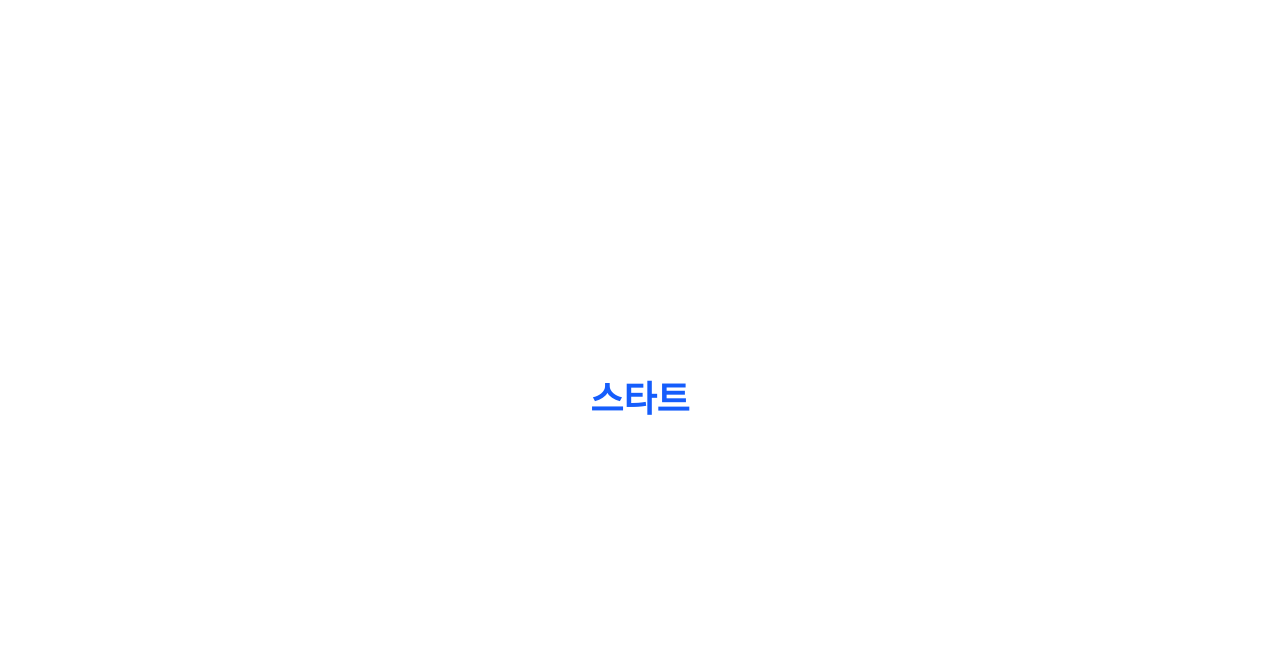
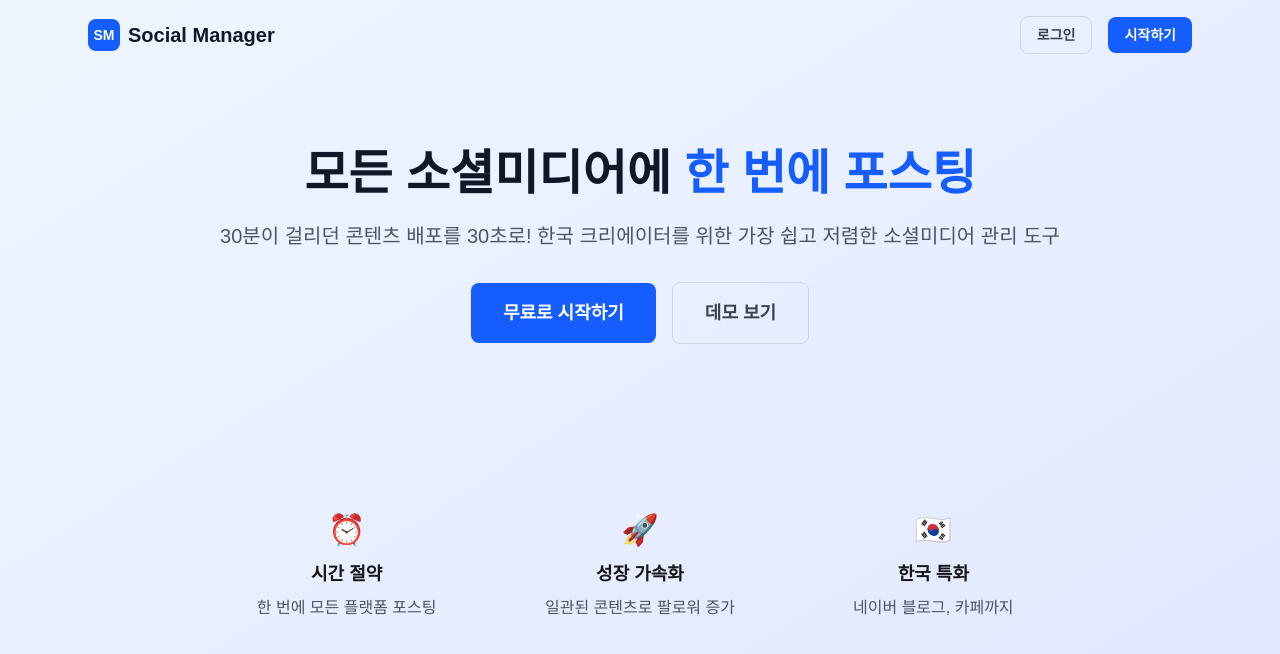
Before and after one commit to gisung3253/my_manager, a Next.js app: page / in a window 1280 px wide. Shown: the top 654 px of the page. Built offline with nearby package versions, Linux system fonts and the light colour scheme.

Commit message:
전체적인 메인페이지 틀 설계

```diff
--- a/src/app/page.tsx
+++ b/src/app/page.tsx
@@ -1,9 +1,34 @@
+import Header from '@/components/layout/Header'
+import Hero from '@/components/layout/Hero'
+
 export default function Home() {
   return (
-    <main className="min-h-screen flex items-center justify-center">
-      <h1 className="text-4xl font-bold text-blue-600">
-        스타트
-      </h1>
+    <main className="min-h-screen bg-gradient-to-br from-blue-50 to-indigo-100">
+      <Header />
+      <Hero />
+
+      {/* 간단한 특징 */}
+      <section className="px-6 py-16 max-w-4xl mx-auto">
+        <div className="grid md:grid-cols-3 gap-8 text-center">
+          <div className="p-6">
+            <div className="text-3xl mb-3">⏰</div>
+            <h3 className="text-lg font-semibold mb-2">시간 절약</h3>
+            <p className="text-gray-600">한 번에 모든 플랫폼 포스팅</p>
+          </div>
+
+          <div className="p-6">
+            <div className="text-3xl mb-3">🚀</div>
+            <h3 className="text-lg font-semibold mb-2">성장 가속화</h3>
+            <p className="text-gray-600">일관된 콘텐츠로 팔로워 증가</p>
+          </div>
+
+          <div className="p-6">
+            <div className="text-3xl mb-3">🇰🇷</div>
+            <h3 className="text-lg font-semibold mb-2">한국 특화</h3>
+            <p className="text-gray-600">네이버 블로그, 카페까지</p>
+          </div>
+        </div>
+      </section>
     </main>
   )
 }
--- /dev/null
+++ b/src/components/layout/Header.tsx
@@ -0,0 +1,19 @@
+import Logo from '../ui/Logo'
+import Button from '../ui/Button'
+
+export default function Header() {
+  return (
+    <header className="px-6 py-4 flex items-center justify-between max-w-6xl mx-auto">
+      <Logo />
+
+      <div className="flex items-center space-x-4">
+        <Button variant="secondary" size="sm">
+          로그인
+        </Button>
+        <Button variant="primary" size="sm">
+          시작하기
+        </Button>
+      </div>
+    </header>
+  )
+}
--- /dev/null
+++ b/src/components/layout/Hero.tsx
@@ -0,0 +1,26 @@
+import Button from '../ui/Button'
+
+export default function Hero() {
+  return (
+    <section className="px-6 py-20 text-center max-w-4xl mx-auto">
+      <h1 className="text-5xl font-bold text-gray-900 mb-6">
+        모든 소셜미디어에
+        <span className="text-blue-600"> 한 번에 포스팅</span>
+      </h1>
+
+      <p className="text-xl text-gray-600 mb-8">
+        30분이 걸리던 콘텐츠 배포를 30초로!
+        한국 크리에이터를 위한 가장 쉽고 저렴한 소셜미디어 관리 도구
+      </p>
+
+      <div className="flex items-center justify-center space-x-4">
+        <Button variant="primary" size="lg">
+          무료로 시작하기
+        </Button>
+        <Button variant="secondary" size="lg">
+          데모 보기
+        </Button>
+      </div>
+    </section>
+  )
+}
--- /dev/null
+++ b/src/components/ui/Button.tsx
@@ -0,0 +1,36 @@
+interface ButtonProps {
+  children: React.ReactNode
+  variant?: 'primary' | 'secondary'
+  size?: 'sm' | 'md' | 'lg'
+  onClick?: () => void
+  className?: string
+}
+
+export default function Button({
+  children,
+  variant = 'primary',
+  size = 'md',
+  onClick,
+  className = ''
+}: ButtonProps) {
+  const baseClasses = 'font-semibold rounded-lg transition-colors'
+
+  const variantClasses = {
+    primary: 'bg-blue-600 text-white hover:bg-blue-700',
+    secondary: 'border border-gray-300 text-gray-700 hover:bg-gray-50'
+  }
+
+  const sizeClasses = {
+    sm: 'px-4 py-2 text-sm',
+    md: 'px-6 py-2 text-base',
+    lg: 'px-8 py-4 text-lg'
+  }
+
+  const classes = `${baseClasses} ${variantClasses[variant]} ${sizeClasses[size]} ${className}`
+
+  return (
+    <button className={classes} onClick={onClick}>
+      {children}
+    </button>
+  )
+}
--- /dev/null
+++ b/src/components/ui/Logo.tsx
@@ -0,0 +1,10 @@
+export default function Logo() {
+  return (
+    <div className="flex items-center space-x-2">
+      <div className="w-8 h-8 bg-blue-600 rounded-lg flex items-center justify-center">
+        <span className="text-white font-bold text-sm">SM</span>
+      </div>
+      <span className="text-xl font-bold text-gray-900">Social Manager</span>
+    </div>
+  )
+}
```
